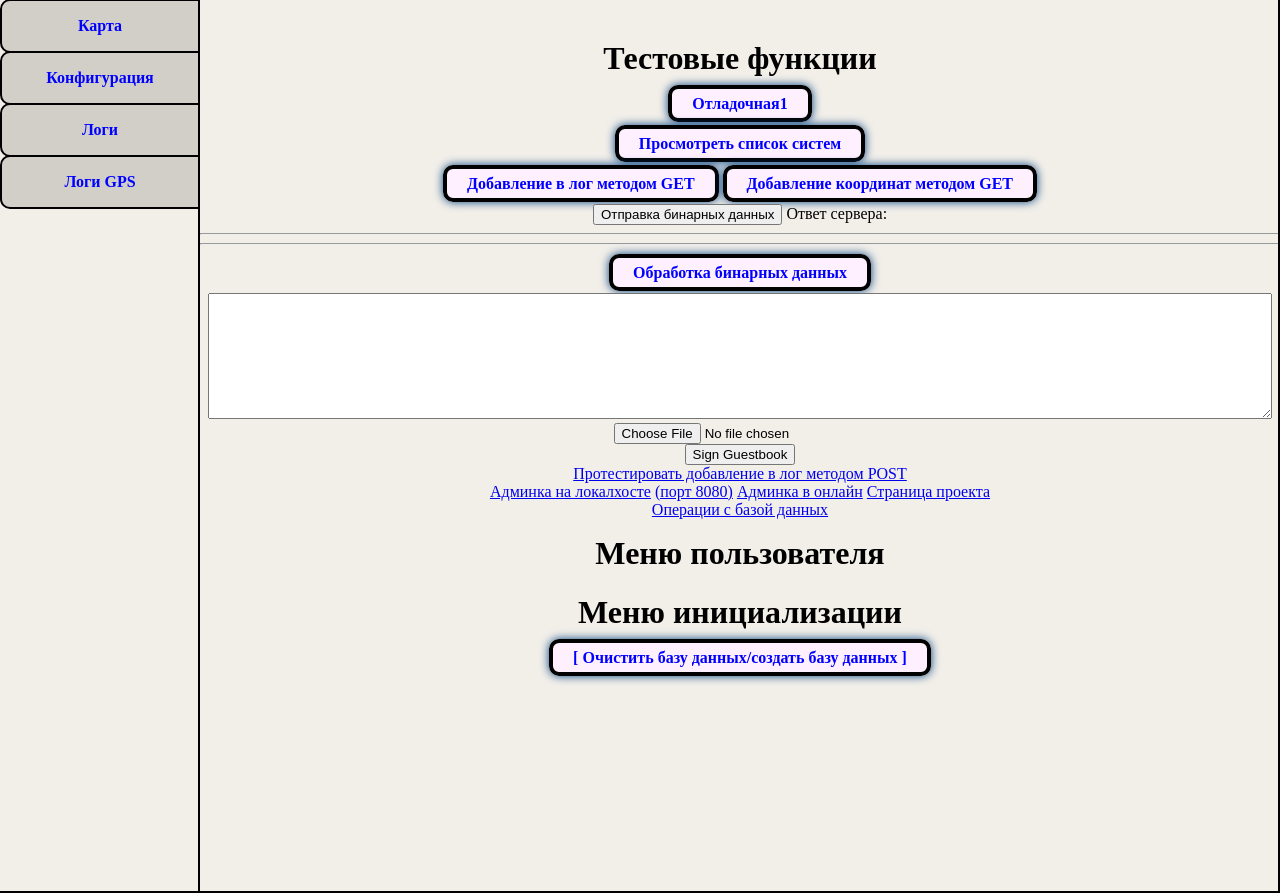
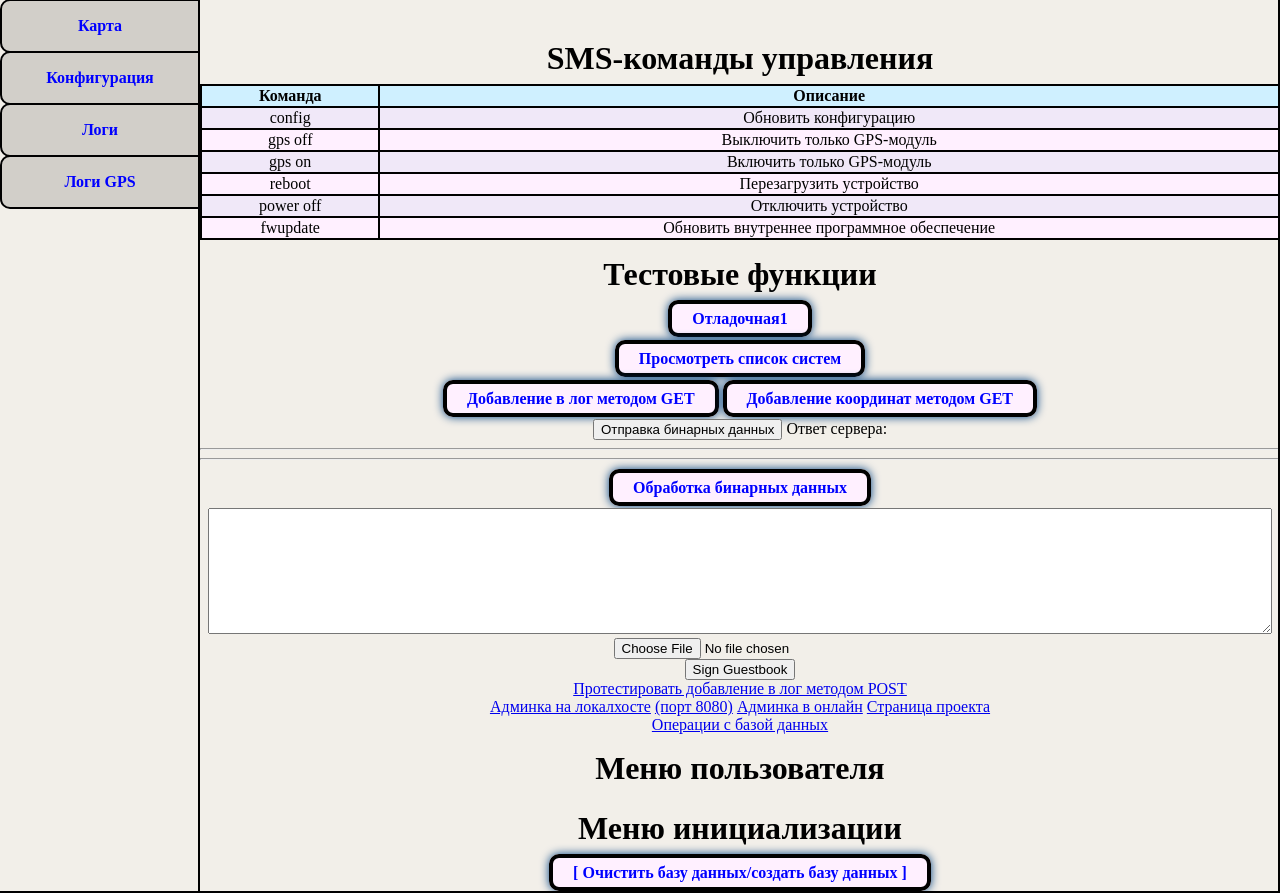
Before and after one commit to baden/gps-maps, a Django app: template templates/MainPage.html in a window 1280 px wide. Shown: the part 53-946 px from the top of the page. Run offline with Django 3.2, Linux system fonts and the light colour scheme; the template is opened without the code that fills it, so the values that code supplies are empty; some libraries are stand-ins or nearby versions.

Commit message:
Regular update, backup.

```diff
--- a/templates/MainPage.html
+++ b/templates/MainPage.html
@@ -124,6 +124,38 @@ $("#menu-main").hover(function () {
 	<!--div>CRC1 = {{ crc1 }} {{ my }}</div-->
 
 	<!--a class="pushLink" href="system?cmd=add">Добавить систему</a-->
+	<h1>SMS-команды управления</h1>
+	<table>
+		<tr>
+			<th>Команда</th>
+			<th>Описание</th>
+		</tr>
+		<tr>
+			<td>config</td>
+			<td>Обновить конфигурацию</td>
+		</tr>
+		<tr>
+			<td>gps off</td>
+			<td>Выключить только GPS-модуль</td>
+		</tr>
+		<tr>
+			<td>gps on</td>
+			<td>Включить только GPS-модуль</td>
+		</tr>
+		<tr>
+			<td>reboot</td>
+			<td>Перезагрузить устройство</td>
+		</tr>
+		<tr>
+			<td>power off</td>
+			<td>Отключить устройство</td>
+		</tr>
+		<tr>
+			<td>fwupdate</td>
+			<td>Обновить внутреннее программное обеспечение</td>
+		</tr>
+	</table>
+
 
 	<h1>Тестовые функции</h1>
 	        <a class="pushLink" href="/track">Отладочная1</a><br />
```
